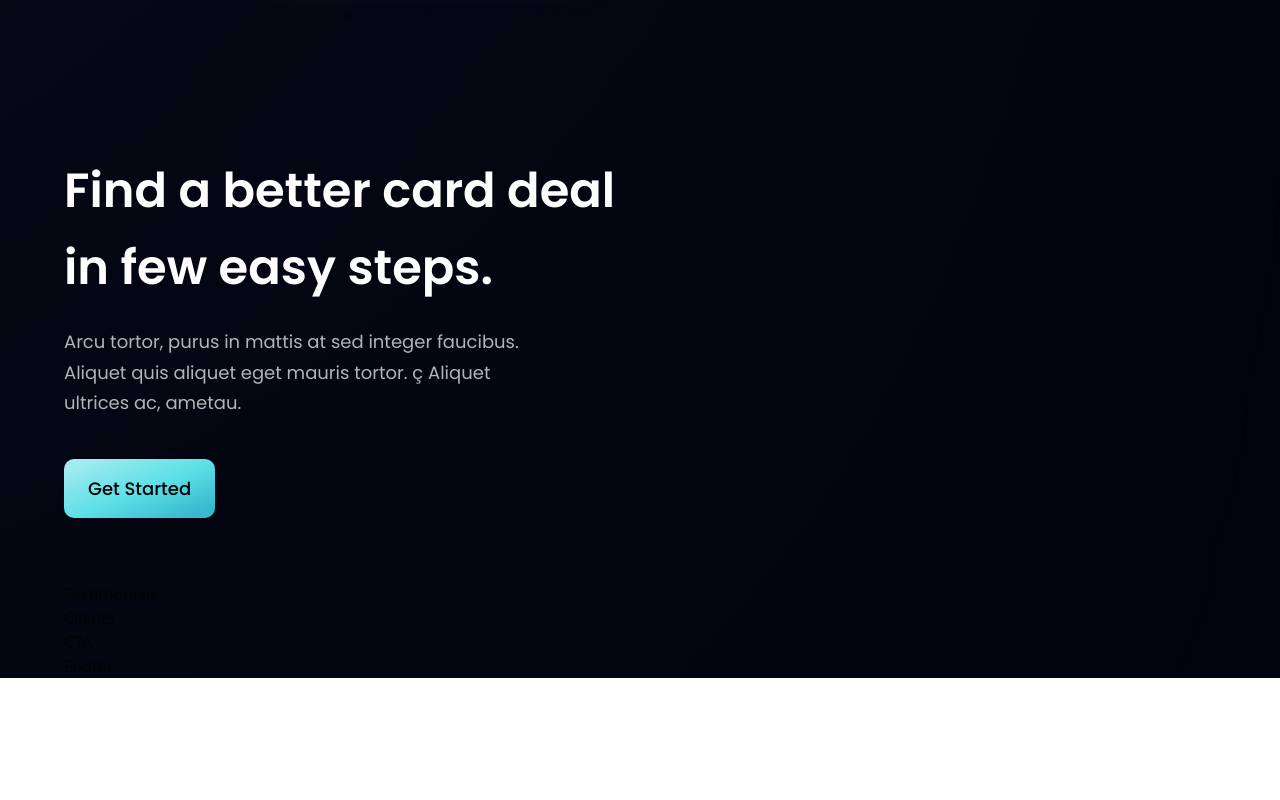
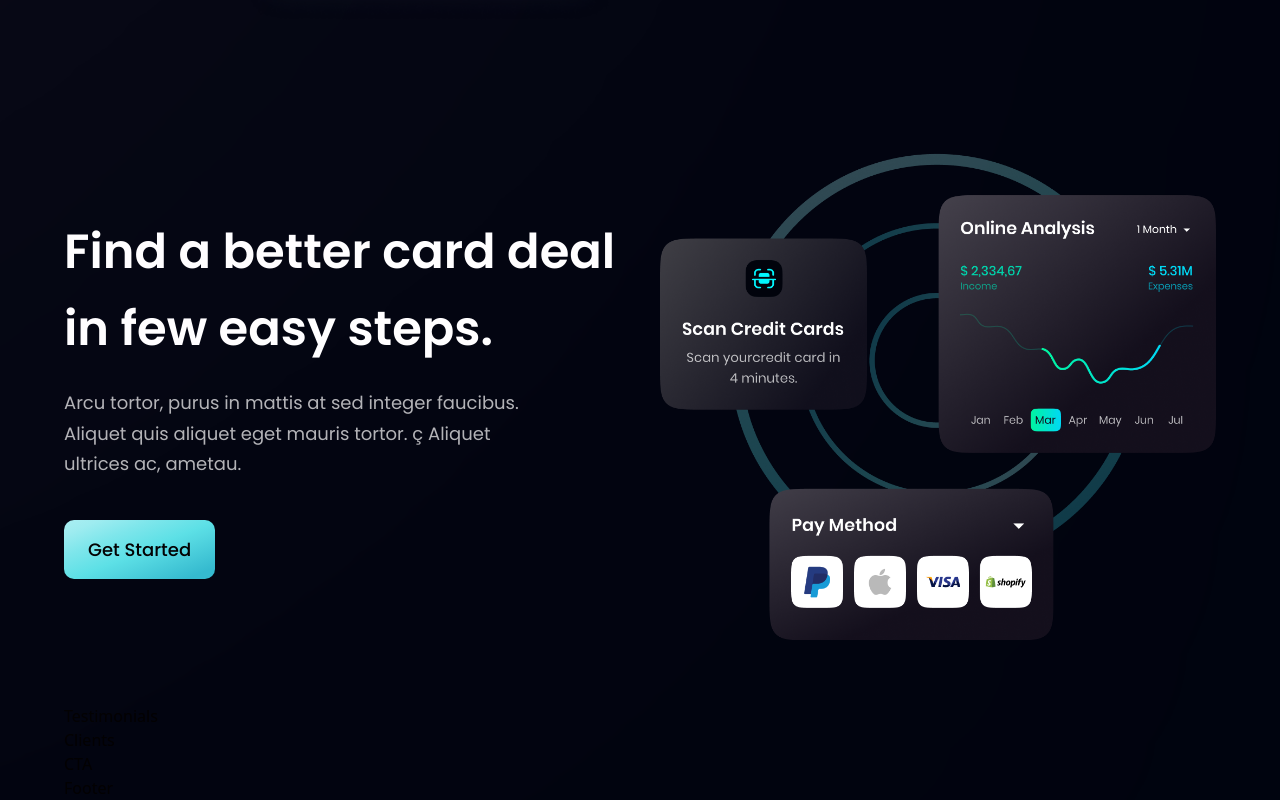
Before and after one commit to owaisahmad315/Modern-bank-app, a React (Vite) app: page / in a window 1280 px wide. Shown: the part 2100-2900 px from the top of the page. Before the commit the page ends 2778 px from the top, so only its background shows below. Built offline with nearby package versions, Linux system fonts and the light colour scheme.

Commit message:
cardDeal is completed

```diff
--- a/src/components/CardDeal.jsx
+++ b/src/components/CardDeal.jsx
@@ -17,6 +17,12 @@
       <Button styles="mt-10"/>
     </div>
 
+    <div className={layout.sectionImg}>
+      <img src={card} alt='alt'
+      className="w-[100%] h-[100%]" />
+
+    </div>
+
 
 
   </section>
```
